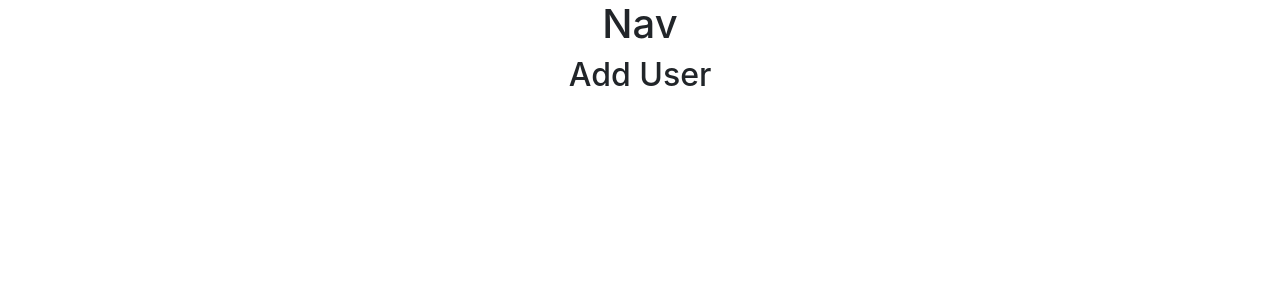
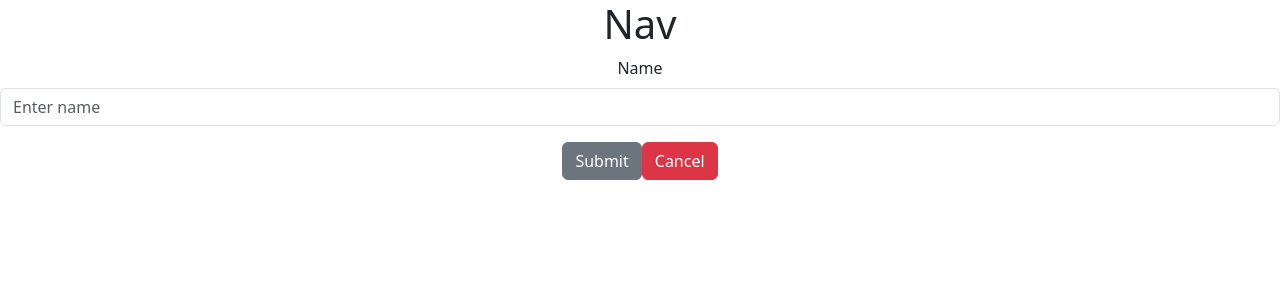
Before and after one commit to luckypig3400/react_crud, a React (Create React App) app: page /add in a window 1280 px wide. Shown: the top 300 px of the page. Built offline with nearby package versions, Linux system fonts and the light colour scheme; the HTML template or start-up script is replaced by a standard one.

Commit message:
feat: 套用Bootstrap CSS與新增AddUser表單

```diff
--- a/src/App.js
+++ b/src/App.js
@@ -4,6 +4,7 @@ import Home from './components/Home';
 import AddUser from './components/AddUser';
 import EditUser from './components/EditUser';
 import { BrowserRouter as Router, Routes, Route } from 'react-router-dom';
+import "bootstrap/dist/css/bootstrap.min.css";
 
 // TODO: 接下來跟著文章改為進階版(拆分各個Components)
 // https://molly1024.medium.com/react-一個-crud-增改刪查專案-9874b452ae36#5e9b
--- a/src/components/AddUser.js
+++ b/src/components/AddUser.js
@@ -1,10 +1,19 @@
 import React from 'react'
+import { Form, FormGroup, Label, Input, Button } from "reactstrap";
+import { Link } from "react-router-dom";
 
 function AddUser() {
   return (
-    <div>
-      <h2>Add User</h2>
-    </div>
+    <Form>
+      <FormGroup>
+        <Label>Name</Label>
+        <Input type="text" placeholder="Enter name" />
+      </FormGroup>
+      <Button type='submit'>Submit</Button>
+      <Link to="/" className='btn btn-danger ml-2'>
+        Cancel
+      </Link>
+    </Form >
   )
 }
 
```
